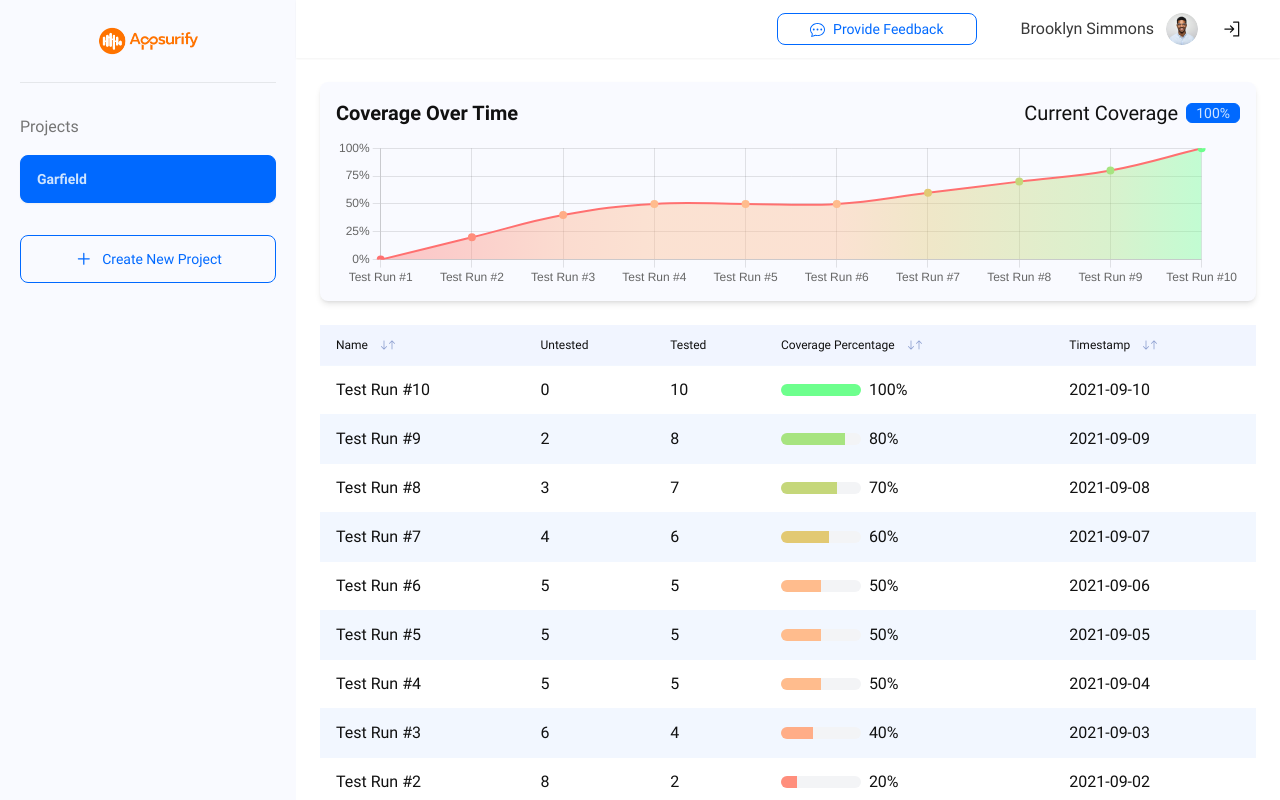
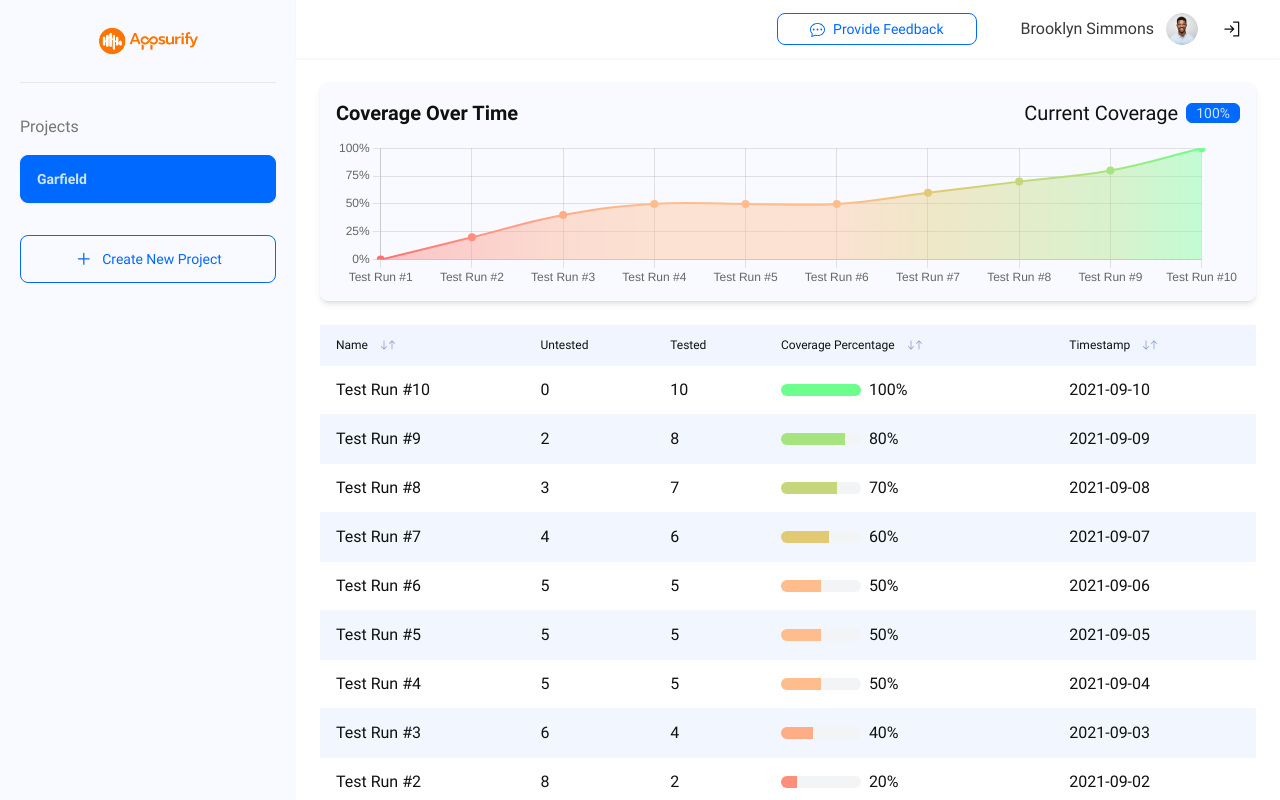
Before and after one commit to RohmadEW/appsurify, a React (Vite) app: page /coverage-over-time in a window 1280 px wide. Built offline with nearby package versions, Linux system fonts and the light colour scheme.

Commit message:
set border

```diff
--- a/src/components/coverage_over_time/Chart.tsx
+++ b/src/components/coverage_over_time/Chart.tsx
@@ -11,9 +11,31 @@ export default function CoverageOverTimeChart() {
         label: "Tested",
         data: dataCoverageOverTime.map((data) => data.coveragePercentage),
         fill: true,
-        borderColor: dataCoverageOverTime.map((data) =>
-          generateColorTesting(data.coveragePercentage)
-        ),
+        // eslint-disable-next-line @typescript-eslint/no-explicit-any
+        borderColor: (context: any) => {
+          const chart = context.chart;
+          const { ctx, chartArea } = chart;
+
+          if (!chartArea) {
+            // This case happens on initial chart load
+            return null;
+          }
+
+          const gradient = ctx.createLinearGradient(
+            chartArea.left,
+            0,
+            chartArea.right,
+            0
+          );
+
+          dataCoverageOverTime.forEach((data, index) => {
+            const color = generateColorTesting(data.coveragePercentage);
+            const position = index / (dataCoverageOverTime.length - 1);
+            gradient.addColorStop(position, color);
+          });
+
+          return gradient;
+        },
         // eslint-disable-next-line @typescript-eslint/no-explicit-any
         backgroundColor: (context: any) => {
           const chart = context.chart;
@@ -47,8 +69,6 @@ export default function CoverageOverTimeChart() {
       },
     ],
   };
-
-  console.log(data);
 
   return (
     <div className="w-full h-full rounded-lg bg-[#F9FAFF] shadow-md p-[16px]">
```
